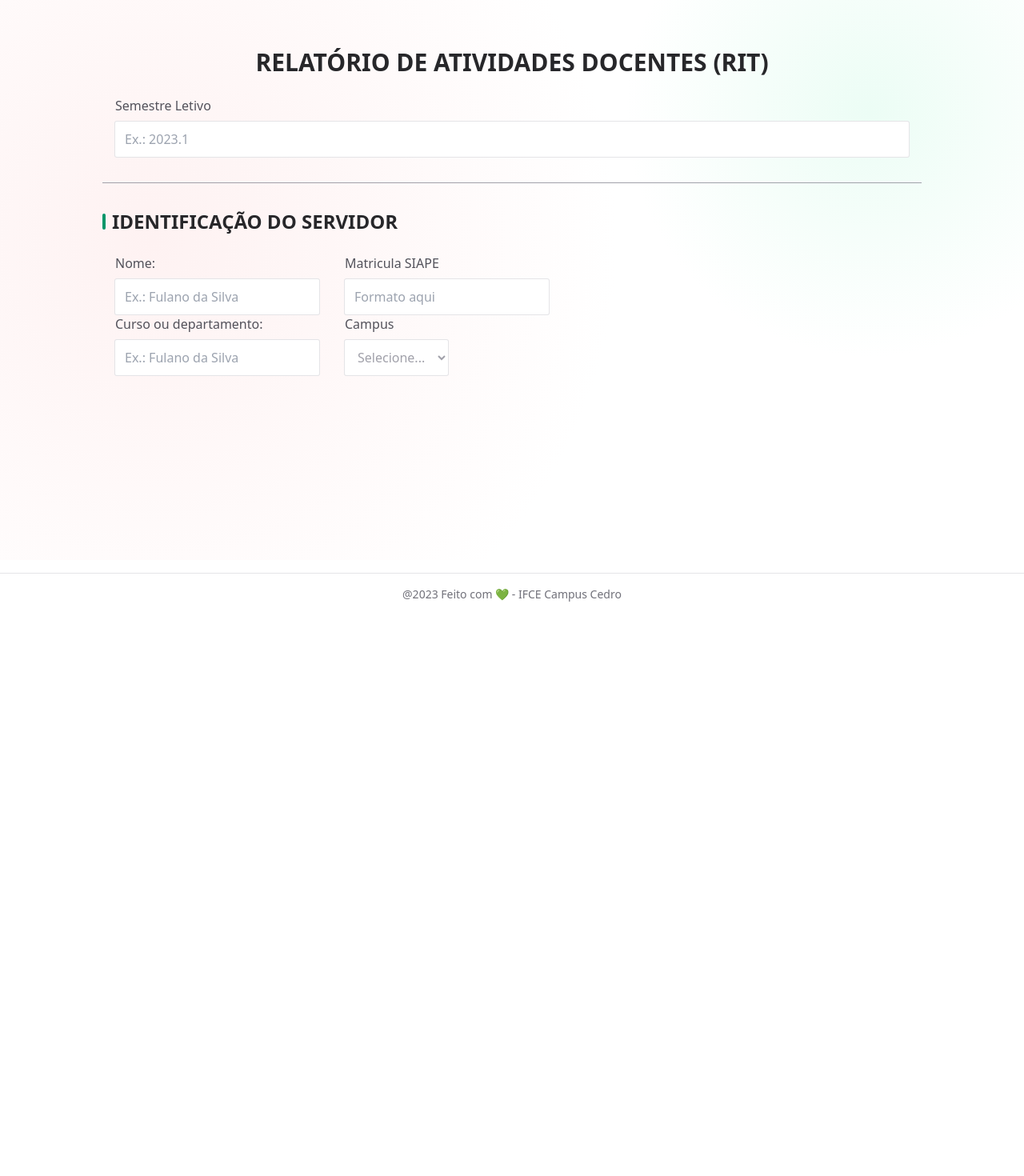
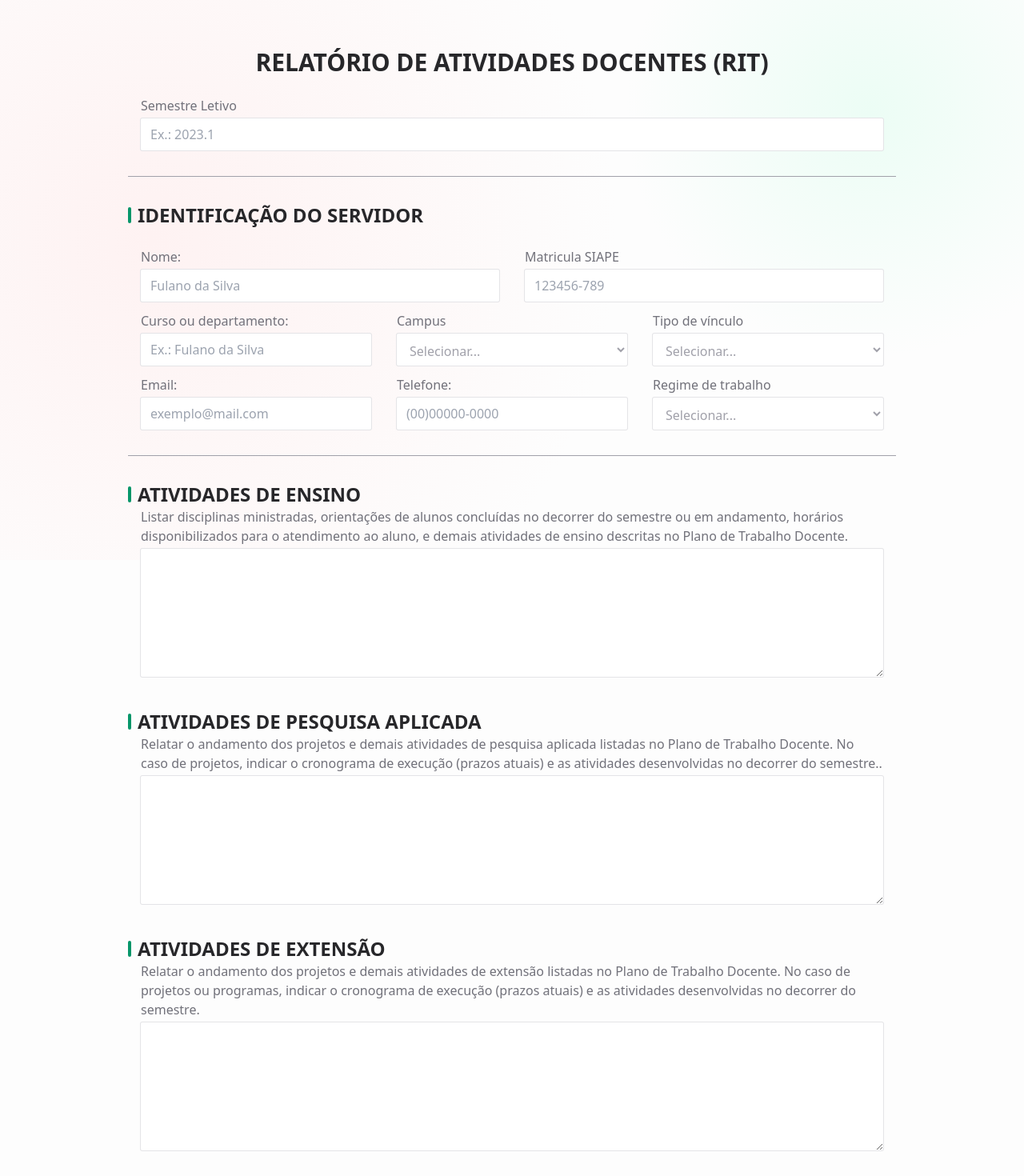
Before and after one commit to leandrofelix-dev/projeto-pit-rit-front-end, a Next.js app: page /reports/rit in a window 1280 px wide. Shown: the part 100-1570 px from the top of the page at 80% size. Before the commit the page ends 869 px from the top, so only its background shows below. Built offline with nearby package versions, Linux system fonts and the light colour scheme.

Commit message:
input-components e estruturação do rit

```diff
--- a/src/app/global.css
+++ b/src/app/global.css
@@ -5,7 +5,7 @@
 :root{
   --bg-2: #ecfdf5;
   --bg-1: #fef2f2;
-  --bg-base: #fff;
+  --bg-base: #fdfdfd;
 }
 
 body {
--- a/src/app/reports/layout.tsx
+++ b/src/app/reports/layout.tsx
@@ -21,7 +21,7 @@ export default function RootLayout({
         <main className="app">
           <section className="content">{children}</section>
         </main>
-        <Footer/>
+      {/* <Footer/> */}
       </body>
     </html>
   )
--- a/src/app/reports/rit/page.tsx
+++ b/src/app/reports/rit/page.tsx
@@ -4,25 +4,57 @@ import { SectionHeader } from "@/components/section-header"
 import { SelectInput } from "@/components/inputs/select-input"
 import { SeparatorElement } from "@/components/separator"
 import { TextInput } from "@/components/inputs/text-input"
+import { TextAreaInput } from "@/components/inputs/text-area-input"
 
 export default function Home() {
   return (
     <>
     <div className="pt-40 flex flex-col justify-left items-center lg:pt-26">
       <h1 className="text-zinc-800 text-3xl font-semibold text-center mb-6">RELATÓRIO DE ATIVIDADES DOCENTES (RIT)</h1>
-      <form className="flex flex-col items-left w-4/5">
-          <TextInput type={'text'} label={"Semestre Letivo"} placeholder={"Ex.: 2023.1"} id={"semester"} size={"full"} />
+      <form className="flex flex-col items-left w-3/4">
+          <TextInput type={'text'} label={"Semestre Letivo"} placeholder={"Ex.: 2023.1"} id={"semester"} />
           <SeparatorElement />
           <section>
             <SectionHeader title="IDENTIFICAÇÃO DO SERVIDOR"/>
-            <div className="flex">
-              <TextInput type={'text'} label={"Nome:"} placeholder={"Ex.: Fulano da Silva"} id={"name"} size={"1/2"}/>
-              <TextInput type={'text'} label={"Matricula SIAPE"} placeholder={"Formato aqui"} id={"siape"} size={"1/2"}/>
+            <div className="grid grid-cols-2">
+              <TextInput type={'text'} label={"Nome:"} placeholder={"Fulano da Silva"} id={"name"}/>
+              <TextInput type={'text'} label={"Matricula SIAPE"} placeholder={"123456-789"} id={"siape"}/>
             </div>
-            <div className="flex">
-              <TextInput type={'text'} label={"Curso ou departamento:"} placeholder={"Ex.: Fulano da Silva"} id={"name"} size={"1/2"}/>
-              <SelectInput label="Campus" options={[]}/>
+            <div className="grid grid-cols-1 mt-3 md:grid-cols-3">
+              <TextInput type={'text'} label={"Curso ou departamento:"} placeholder={"Ex.: Fulano da Silva"} id={"name"}/>
+              <SelectInput label="Campus" options={["Campus Cedro", "Campus Iguatu"]} id={"campus"}/>
+              <SelectInput label="Tipo de vínculo" options={["Efetivo", "Substituto", "Temporário", "Colaboração técnica"]} id={"type"}/>
             </div>
+            <div className="grid grid-cols-1 mt-3 md:grid-cols-3">
+              <TextInput type={'email'} label={"Email:"} placeholder={"exemplo@mail.com"} id={"email"} />
+              <TextInput type={'tel'} label={"Telefone:"} placeholder={"(00)00000-0000"} id={"tel"}/>
+              <SelectInput label="Regime de trabalho" options={["40h D.E.", "40h", "20h"]} id={"type"}/>
+            </div>
+          </section>
+          <SeparatorElement />
+          <section>
+            <SectionHeader title="ATIVIDADES DE ENSINO"/>
+            <TextAreaInput label={"Listar disciplinas ministradas, orientações de alunos concluídas no decorrer do semestre ou em andamento, horários disponibilizados para o atendimento ao aluno, e demais atividades de ensino descritas no Plano de Trabalho Docente."} id={"atividades-de-ensino"} />
+          </section>
+
+          <section>
+            <SectionHeader title="ATIVIDADES DE PESQUISA APLICADA"/>
+            <TextAreaInput label={"Relatar o andamento dos projetos e demais atividades de pesquisa aplicada listadas no Plano de Trabalho Docente. No caso de projetos, indicar o cronograma de execução (prazos atuais) e as atividades desenvolvidas no decorrer do semestre.."} id={"atividades-de-pesquisa-aplicada"} />
+          </section>
+
+          <section>
+            <SectionHeader title="ATIVIDADES DE EXTENSÃO"/>
+            <TextAreaInput label={"Relatar o andamento dos projetos e demais atividades de extensão listadas no Plano de Trabalho Docente. No caso de projetos ou programas, indicar o cronograma de execução (prazos atuais) e as atividades desenvolvidas no decorrer do semestre."} id={"atividades-de-extensao"} />
+          </section>
+
+          <section>
+            <SectionHeader title="ATIVIDADES DE GESTÃO"/>
+            <TextAreaInput label={"Descrever as principais atividades desenvolvidas na gestão institucional do IFCE de acordo com a função; ou atividades em comissões/fiscalizações realizadas no decorrer do semestre de acordo com o Plano de Trabalho Docente."} id={"atividades-de-gestao"} />
+          </section>
+
+          <section>
+            <SectionHeader title="ATIVIDADES DE CAPACITAÇÃO"/>
+            <TextAreaInput label={"Descrever o andamento das atividades de capacitação realizada e seu cronograma atual."} id={"atividades-de-capacitacao"} />
           </section>
       </form>
     </div>
--- a/src/components/inputs/select-input.tsx
+++ b/src/components/inputs/select-input.tsx
@@ -3,20 +3,23 @@ import * as Label from '@radix-ui/react-label';
 interface ISelectInputProps {
   label: string;
   options: String[]
+  id: string
 }
 
-export const SelectInput = ({label, options}: ISelectInputProps) => {
+export const SelectInput = ({label, options, id}: ISelectInputProps) => {
   return (
     <div className="flex flex-col px-4">
-      <Label.Root className="text-zinc-600 mb-2"
-        htmlFor='selectOption'>
+      <Label.Root className="text-zinc-500 mb-1"
+        htmlFor={id}>
         {label}
       </Label.Root>
-      <select id="selectOption" name="selectOption" className=" bg-white shadow-zinc-200 inline-flex px-3 py-2.5 rounded-sm text-zinc-400 shadow-[0_0_0_1px] outline-none focus:shadow-[0_0_0_2px] focus:shadow-zinc-500 w-200">
-        <option value="">Selecione...</option>
-        <option value="A">Opção A</option>
-        <option value="B">Opção B</option>
-        <option value="C">Opção C</option>
+      <select id={id} name={id} className=" bg-white shadow-zinc-200 inline-flex px-3 py-2.5 rounded-sm text-zinc-400 shadow-[0_0_0_1px] outline-none focus:shadow-[0_0_0_2px] focus:shadow-zinc-500 w-200 h-10">
+        <option value="">Selecionar...</option>
+        {
+          options.map((option, index) => (
+            <option key={index} id={`${id}-${index}`}>{option}</option>
+          ))
+        }
       </select>
     </div>
   )
--- /dev/null
+++ b/src/components/inputs/text-area-input.tsx
@@ -0,0 +1,20 @@
+import React from 'react';
+import * as Label from '@radix-ui/react-label';
+
+interface ITextAreaInputProps {
+  label: string
+  id: string
+}
+
+export const TextAreaInput = ({label, id} : ITextAreaInputProps) => (
+  <div className="flex flex-col px-4 -mt-6 mb-2">
+    <Label.Root className='text-zinc-500 mb-1'
+        htmlFor={id}>
+        {label}
+    </Label.Root>
+    <textarea
+      name=""
+      id=""
+      className='bg-white shadow-zinc-200 inline-flex px-3 py-2.5 rounded-sm text-zinc-600 shadow-[0_0_0_1px] outline-none focus:shadow-[0_0_0_2px] focus:shadow-zinc-500 h-40 mb-8'></textarea>
+  </div>
+);
--- a/src/components/inputs/text-input.tsx
+++ b/src/components/inputs/text-input.tsx
@@ -6,17 +6,16 @@ interface ITextInputProps {
   placeholder: string
   id: string
   type: string
-  size: string
 }
 
-export const TextInput = ({label, placeholder, type, id, size} : ITextInputProps) => (
+export const TextInput = ({label, placeholder, type, id} : ITextInputProps) => (
   <div className="flex flex-col px-4">
-    <Label.Root className={`text-zinc-600 mb-2 w-${size}`}
+    <Label.Root className='text-zinc-500 mb-1'
         htmlFor={id}>
         {label}
     </Label.Root>
     <input
-      className="bg-white shadow-zinc-200 inline-flex px-3 py-2.5 rounded-sm text-zinc-600 shadow-[0_0_0_1px] outline-none focus:shadow-[0_0_0_2px] focus:shadow-zinc-500"
+      className={'bg-white shadow-zinc-200 inline-flex px-3 py-2.5 rounded-sm text-zinc-600 shadow-[0_0_0_1px] outline-none focus:shadow-[0_0_0_2px] focus:shadow-zinc-500 h-10'}
       type={type}
       id={id}
       placeholder={placeholder}
--- a/src/components/layout/footer.tsx
+++ b/src/components/layout/footer.tsx
@@ -1,4 +1,4 @@
-export default function Header() {
+export default function Footer() {
   return (
     <footer className="p-4 mt-4 border-t border-t-zinc-200 text-zinc-100 flex items-center justify-center">
       <span className="text-center w-full text-sm text-zinc-500">{'@2023 Feito com 💚 - IFCE Campus Cedro'}</span>
--- a/src/components/layout/header.tsx
+++ b/src/components/layout/header.tsx
@@ -17,7 +17,6 @@ export default function Header() {
           <MenuItem name="Ajuda" state="disabled" url="/reports/help"/>
         </ul>
       </nav>
-
     </header>
   )
 }
```
